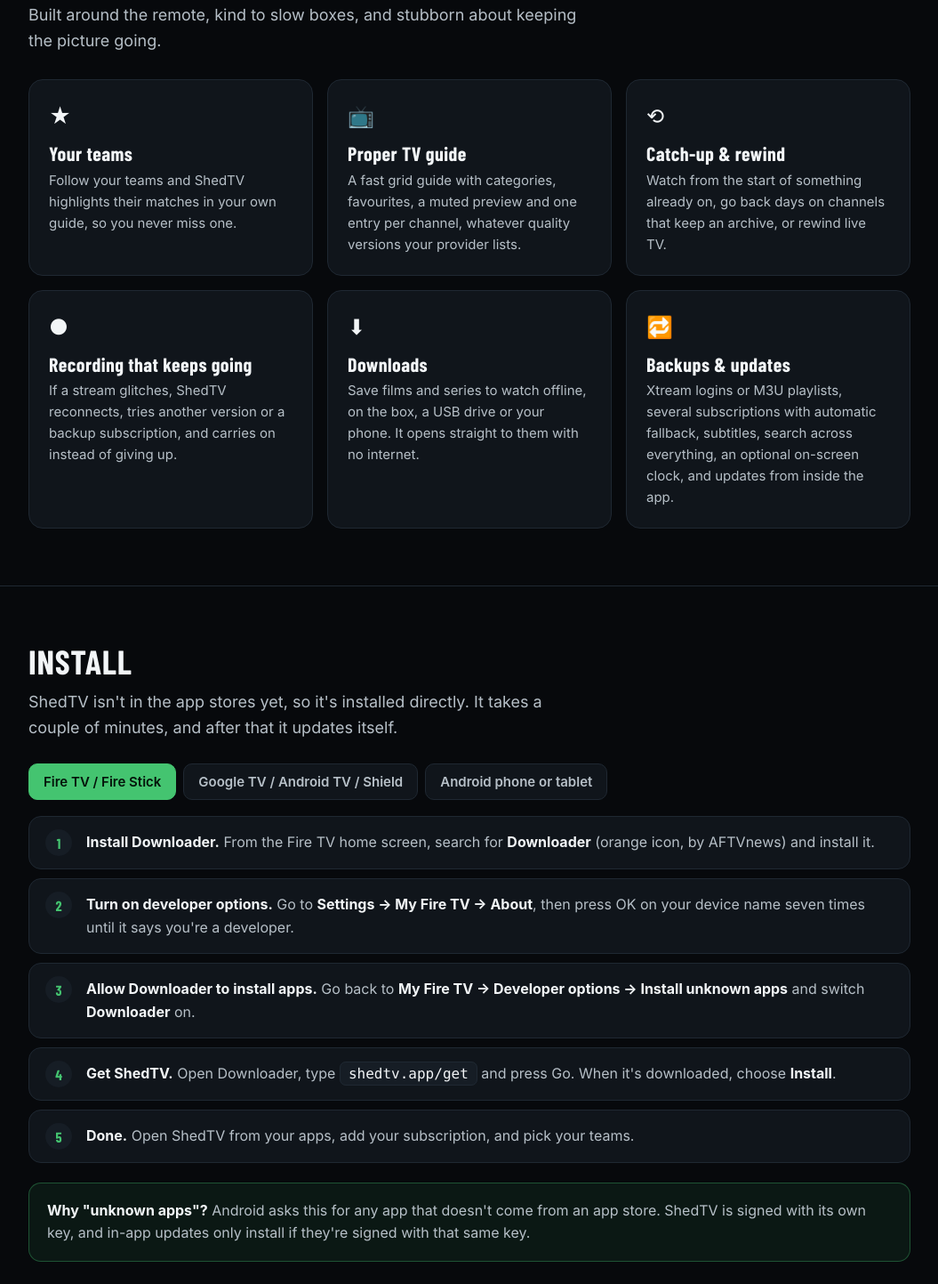
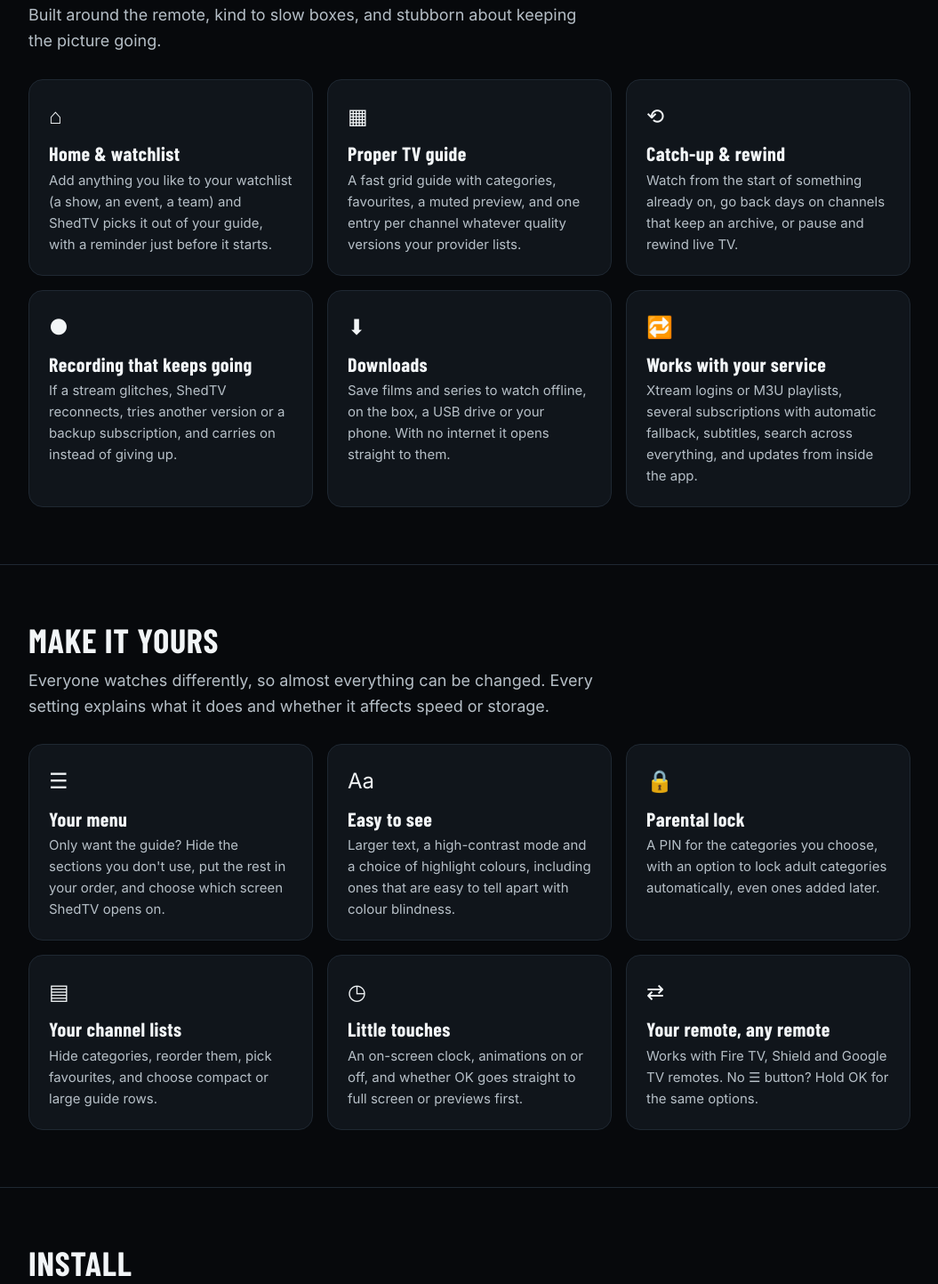
Before and after one commit to ShedTV/shedtv, a plain HTML site: page site/index.html in a window 1280 px wide. Shown: the part 753-2196 px from the top of the page at 89% size, without its empty margins (112-1167 px from the left). Drawn offline with Linux system fonts and the light colour scheme; no server answers; a web font is replaced by a local one.

Commit message:
Website: drop sport, new Make it yours section on customisation
Co-Authored-By: Claude Opus 5.5 <noreply@anthropic.com>
Claude-Session: https://claude.ai/code/session_015NA18TbutT9taSgdVM6yby

```diff
--- a/site/index.html
+++ b/site/index.html
@@ -70,14 +70,14 @@
 <body>
 <div class="wrap">
   <nav>
-    <div class="links"><a href="#features">Features</a><a href="#install">Install</a><a href="#faq">FAQ</a></div>
+    <div class="links"><a href="#features">Features</a><a href="#customise">Customise</a><a href="#install">Install</a><a href="#faq">FAQ</a></div>
   </nav>
 
   <header class="hero">
     <div class="lockup"><img src="logo.png" alt=""><span>ShedTV</span></div>
     <div>
       <h1>TV that keeps <span>playing</span></h1>
-      <p class="lead">A better player for the TV you already have. ShedTV is free for Fire TV, Android TV and Android: sign in with the TV service you already use and get a fast guide, catch-up, recording and downloads that cope when your connection doesn't.</p>
+      <p class="lead">A better player for the TV you already have. ShedTV is free for Fire TV, Android TV and Android: sign in with the TV service you already use and get a fast guide, catch-up, recording and downloads that cope when your connection doesn't, all set up the way you like.</p>
       <div class="cta">
         <a class="btn primary" href="#install">Install ShedTV</a>
         <span>On a Fire Stick, type <span class="code">shedtv.app/get</span> in Downloader</span>
@@ -92,12 +92,27 @@
     <h2>What it does</h2>
     <p class="lead">Built around the remote, kind to slow boxes, and stubborn about keeping the picture going.</p>
     <div class="grid">
-      <div class="card"><div class="icon">★</div><h3>Your teams</h3><p>Follow your teams and ShedTV highlights their matches in your own guide, so you never miss one.</p></div>
-      <div class="card"><div class="icon">📺</div><h3>Proper TV guide</h3><p>A fast grid guide with categories, favourites, a muted preview and one entry per channel, whatever quality versions your provider lists.</p></div>
-      <div class="card"><div class="icon">⟲</div><h3>Catch-up &amp; rewind</h3><p>Watch from the start of something already on, go back days on channels that keep an archive, or rewind live TV.</p></div>
+      <div class="card"><div class="icon">⌂</div><h3>Home &amp; watchlist</h3><p>Add anything you like to your watchlist (a show, an event, a team) and ShedTV picks it out of your guide, with a reminder just before it starts.</p></div>
+      <div class="card"><div class="icon">▦</div><h3>Proper TV guide</h3><p>A fast grid guide with categories, favourites, a muted preview, and one entry per channel whatever quality versions your provider lists.</p></div>
+      <div class="card"><div class="icon">⟲</div><h3>Catch-up &amp; rewind</h3><p>Watch from the start of something already on, go back days on channels that keep an archive, or pause and rewind live TV.</p></div>
       <div class="card"><div class="icon">●</div><h3>Recording that keeps going</h3><p>If a stream glitches, ShedTV reconnects, tries another version or a backup subscription, and carries on instead of giving up.</p></div>
-      <div class="card"><div class="icon">⬇</div><h3>Downloads</h3><p>Save films and series to watch offline, on the box, a USB drive or your phone. It opens straight to them with no internet.</p></div>
-      <div class="card"><div class="icon">🔁</div><h3>Backups &amp; updates</h3><p>Xtream logins or M3U playlists, several subscriptions with automatic fallback, subtitles, search across everything, an optional on-screen clock, and updates from inside the app.</p></div>
+      <div class="card"><div class="icon">⬇</div><h3>Downloads</h3><p>Save films and series to watch offline, on the box, a USB drive or your phone. With no internet it opens straight to them.</p></div>
+      <div class="card"><div class="icon">🔁</div><h3>Works with your service</h3><p>Xtream logins or M3U playlists, several subscriptions with automatic fallback, subtitles, search across everything, and updates from inside the app.</p></div>
+    </div>
+  </div>
+</section>
+
+<section id="customise">
+  <div class="wrap">
+    <h2>Make it yours</h2>
+    <p class="lead">Everyone watches differently, so almost everything can be changed. Every setting explains what it does and whether it affects speed or storage.</p>
+    <div class="grid">
+      <div class="card"><div class="icon">☰</div><h3>Your menu</h3><p>Only want the guide? Hide the sections you don't use, put the rest in your order, and choose which screen ShedTV opens on.</p></div>
+      <div class="card"><div class="icon">Aa</div><h3>Easy to see</h3><p>Larger text, a high-contrast mode and a choice of highlight colours, including ones that are easy to tell apart with colour blindness.</p></div>
+      <div class="card"><div class="icon">🔒</div><h3>Parental lock</h3><p>A PIN for the categories you choose, with an option to lock adult categories automatically, even ones added later.</p></div>
+      <div class="card"><div class="icon">▤</div><h3>Your channel lists</h3><p>Hide categories, reorder them, pick favourites, and choose compact or large guide rows.</p></div>
+      <div class="card"><div class="icon">◷</div><h3>Little touches</h3><p>An on-screen clock, animations on or off, and whether OK goes straight to full screen or previews first.</p></div>
+      <div class="card"><div class="icon">⇄</div><h3>Your remote, any remote</h3><p>Works with Fire TV, Shield and Google TV remotes. No ☰ button? Hold OK for the same options.</p></div>
     </div>
   </div>
 </section>
@@ -117,7 +132,7 @@
       <li><b>Turn on developer options.</b> Go to <b>Settings → My Fire TV → About</b>, then press OK on your device name seven times until it says you're a developer.</li>
       <li><b>Allow Downloader to install apps.</b> Go back to <b>My Fire TV → Developer options → Install unknown apps</b> and switch <b>Downloader</b> on.</li>
       <li><b>Get ShedTV.</b> Open Downloader, type <span class="code">shedtv.app/get</span> and press Go. When it's downloaded, choose <b>Install</b>.</li>
-      <li><b>Done.</b> Open ShedTV from your apps, add your subscription, and pick your teams.</li>
+      <li><b>Done.</b> Open ShedTV from your apps, add your subscription, and set it up the way you like.</li>
     </ol>
 
     <ol class="steps" id="gtv">
```
